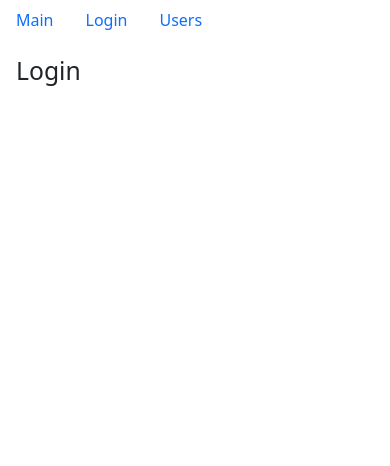
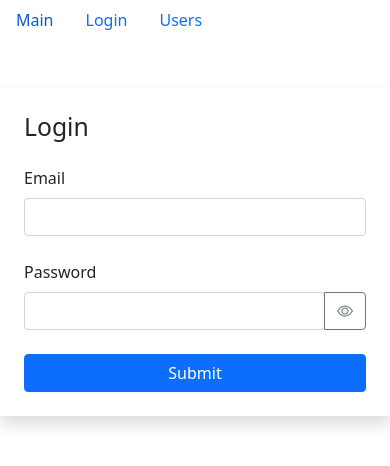
Before and after one commit to nobiart/task-2_1-fast-company, a React (Create React App) app: page /login/1 in a window 390 px wide. Shown: the top 466 px of the page. Built offline with nearby package versions, Linux system fonts and the light colour scheme.

Commit message:
Module 2. Forms. Part 1. Theory (broken validator)

```diff
--- /dev/null
+++ b/src/app/components/textField.jsx
@@ -0,0 +1,57 @@
+import React, { useState } from 'react';
+import PropTypes from 'prop-types';
+
+const TextField = ({ label, type, name, value, onChange, error }) => {
+    const [showPassword, setShowPassword] = useState(false);
+    const getInputClasses = () => {
+        return 'form-control' + (error ? 'is-invalid' : '');
+    };
+    const toggleShowPassword = () => {
+        setShowPassword((prevState) => !prevState);
+    };
+    return (
+        <div className="mb-4">
+            <label htmlFor={name} className="form-label">
+                {label}
+            </label>
+            <div className="input-group has-validation">
+                <input
+                    type={showPassword ? '' : type}
+                    id={name}
+                    name={name}
+                    value={value}
+                    onChange={onChange}
+                    className={getInputClasses()}
+                />
+                {type === 'password' && (
+                    <button
+                        className="btn btn-outline-secondary"
+                        type="button"
+                        onClick={toggleShowPassword}
+                    >
+                        <i
+                            className={
+                                'bi bi-eye' + (showPassword ? '-slash' : '')
+                            }
+                        >
+                        </i>
+                    </button>
+                )}
+                {error && <div className="invalid-feedback">{error}</div>}
+            </div>
+        </div>
+    );
+};
+TextField.defaultProps = {
+    type: 'text'
+};
+TextField.propTypes = {
+    label: PropTypes.string,
+    type: PropTypes.string,
+    name: PropTypes.string,
+    value: PropTypes.string,
+    error: PropTypes.string,
+    onChange: PropTypes.func
+};
+
+export default TextField;
--- a/src/app/layouts/login.jsx
+++ b/src/app/layouts/login.jsx
@@ -1,7 +1,94 @@
-import React from 'react';
+import React, { useEffect, useState } from 'react';
+import TextField from '../components/textField';
+import { validator } from '../utils/validator';
 
 const Login = () => {
-    return <h2 className="m-3">Login</h2>;
+    const [data, setData] = useState({ email: '', password: '' });
+    const [errors, setErrors] = useState({});
+    const handleChange = ({ target }) => {
+        setData((prevState) => ({
+            ...prevState,
+            [target.name]: target.value
+        }));
+    };
+    const validatorConfig = {
+        email: {
+            isRequired: {
+                message: 'Email is required'
+            },
+            isEmail: {
+                message: 'This field requires an email value'
+            }
+        },
+        password: {
+            isRequired: {
+                message: 'Password is required'
+            },
+            isCapitalSymbol: {
+                message: 'Missing capital symbol'
+            },
+            isContainDigit: {
+                message: 'Missing required digit'
+            },
+            min: {
+                message: 'Minimum 8 chars required',
+                value: 8
+            }
+        }
+    };
+    useEffect(() => {
+        validate();
+    }, [data]);
+    const validate = () => {
+        console.log(data);
+        const errors = validator(data, validatorConfig);
+        console.log(errors);
+        setErrors(errors);
+        return Object.keys(errors).length === 0;
+    };
+    console.log(errors);
+    const isValid = Object.keys(errors).length === 0;
+    const handleSubmit = (e) => {
+        e.preventDefault();
+        const isValid = validate();
+        if (!isValid) return;
+        console.log(11);
+    };
+    return (
+        <div className="container mt-5">
+            <div className="row">
+                <div className="col-md-6 offset-md-3 shadow p-4">
+                    <h2 className="mb-4">Login</h2>
+                    <form onSubmit={handleSubmit}>
+                        <TextField
+                            label="Email"
+                            id="email"
+                            name="email"
+                            value={data.email}
+                            onChange={handleChange}
+                            error={errors.email}
+                        />
+                        <TextField
+                            label="Password"
+                            type="password"
+                            id="password"
+                            name="password"
+                            value={data.password}
+                            onChange={handleChange}
+                            error={errors.password}
+                        />
+                        <button
+                            type="submit"
+                            disabled={!isValid}
+                            className="btn btn-primary w-100 mx-auto"
+                        >
+                            Submit
+                        </button>
+                    </form>
+                </div>
+            </div>
+        </div>
+    );
 };
 
 export default Login;
--- /dev/null
+++ b/src/app/utils/validator.js
@@ -0,0 +1,52 @@
+export function validator(data, config) {
+    const errors = {};
+
+    function validate(validateMethod, data, config) {
+        let statusValidate;
+        switch (validateMethod) {
+            case 'isRequired': {
+                statusValidate = data.trim() === '';
+                break;
+            }
+            case 'isEmail': {
+                const emailRegExp = /^\S+@\S+\.\S+$/g;
+                statusValidate = !emailRegExp.test(data);
+                break;
+            }
+            case 'isCapitalSymbol': {
+                const capitalRegExp = /[A-Z]+/g;
+                statusValidate = !capitalRegExp.test(data);
+                break;
+            }
+            case 'isContainDigit': {
+                const digitRegExp = /\d+/g;
+                statusValidate = !digitRegExp.test(data);
+                break;
+            }
+            case 'min': {
+                statusValidate = data.length < config.value;
+                break;
+            }
+            default:
+                break;
+        }
+        if (statusValidate) {
+            return config.message;
+        }
+    }
+
+    for (const fieldName in data) {
+        for (const validateMethod in config[fieldName]) {
+            const error = validate(
+                validateMethod,
+                data[fieldName],
+                config[fieldName][validateMethod]
+            );
+            if (error && errors[fieldName]) {
+                errors[fieldName] = error;
+            }
+        }
+    }
+    console.log(errors);
+    return errors;
+}
```
Also changed, not shown: .eslintrc.js.
